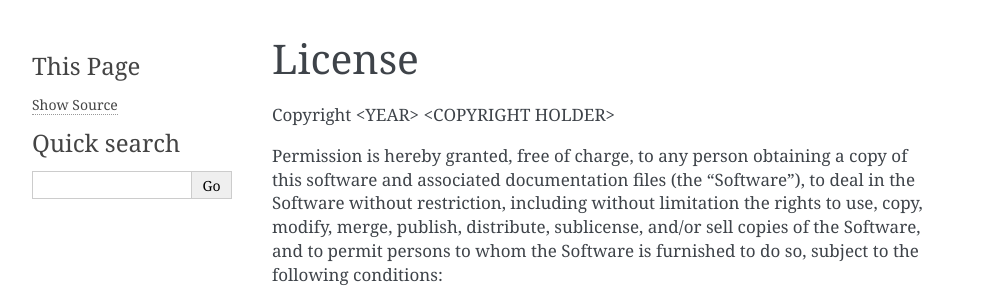
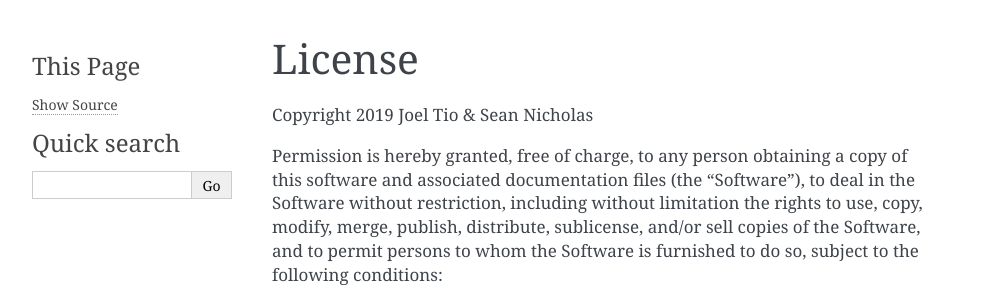
Before and after one commit to seannich/distro, a Sphinx documentation site: the page built from docs/source/license.rst, in a window 1280 px wide. Shown: the top 298 px of the page, without its empty margins (148-1141 px from the left). Built offline with Sphinx 7.4.7, drawn with Linux system fonts in a browser that asks for light colours.

Commit message:
Add year and names to license

```diff
--- a/docs/source/license.rst
+++ b/docs/source/license.rst
@@ -1,6 +1,6 @@
 License
 =======
-Copyright <YEAR> <COPYRIGHT HOLDER>
+Copyright 2019 Joel Tio & Sean Nicholas
 
 Permission is hereby granted, free of charge, to any person obtaining a copy of this software and associated documentation files (the "Software"), to deal in the Software without restriction, including without limitation the rights to use, copy, modify, merge, publish, distribute, sublicense, and/or sell copies of the Software, and to permit persons to whom the Software is furnished to do so, subject to the following conditions:
 
```
